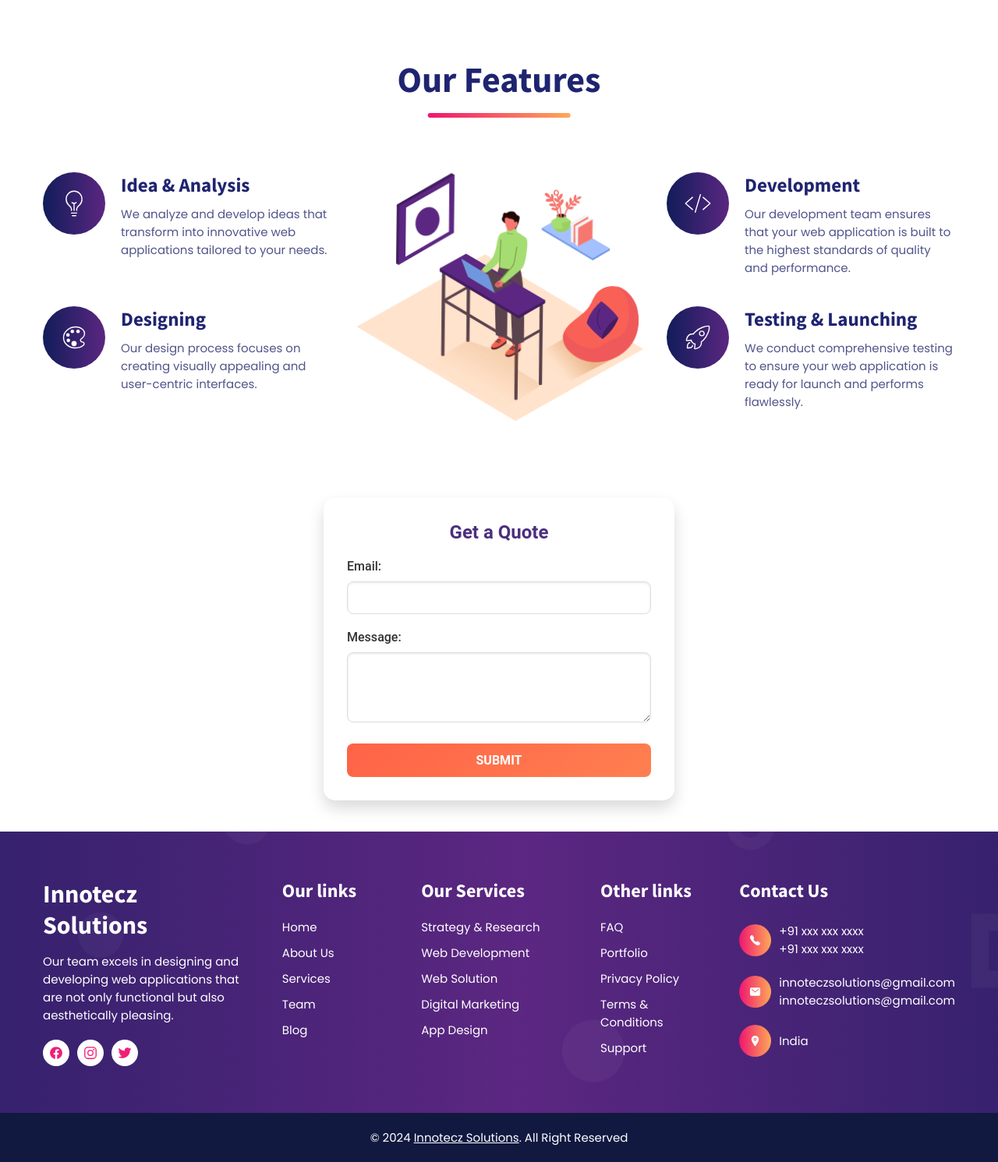
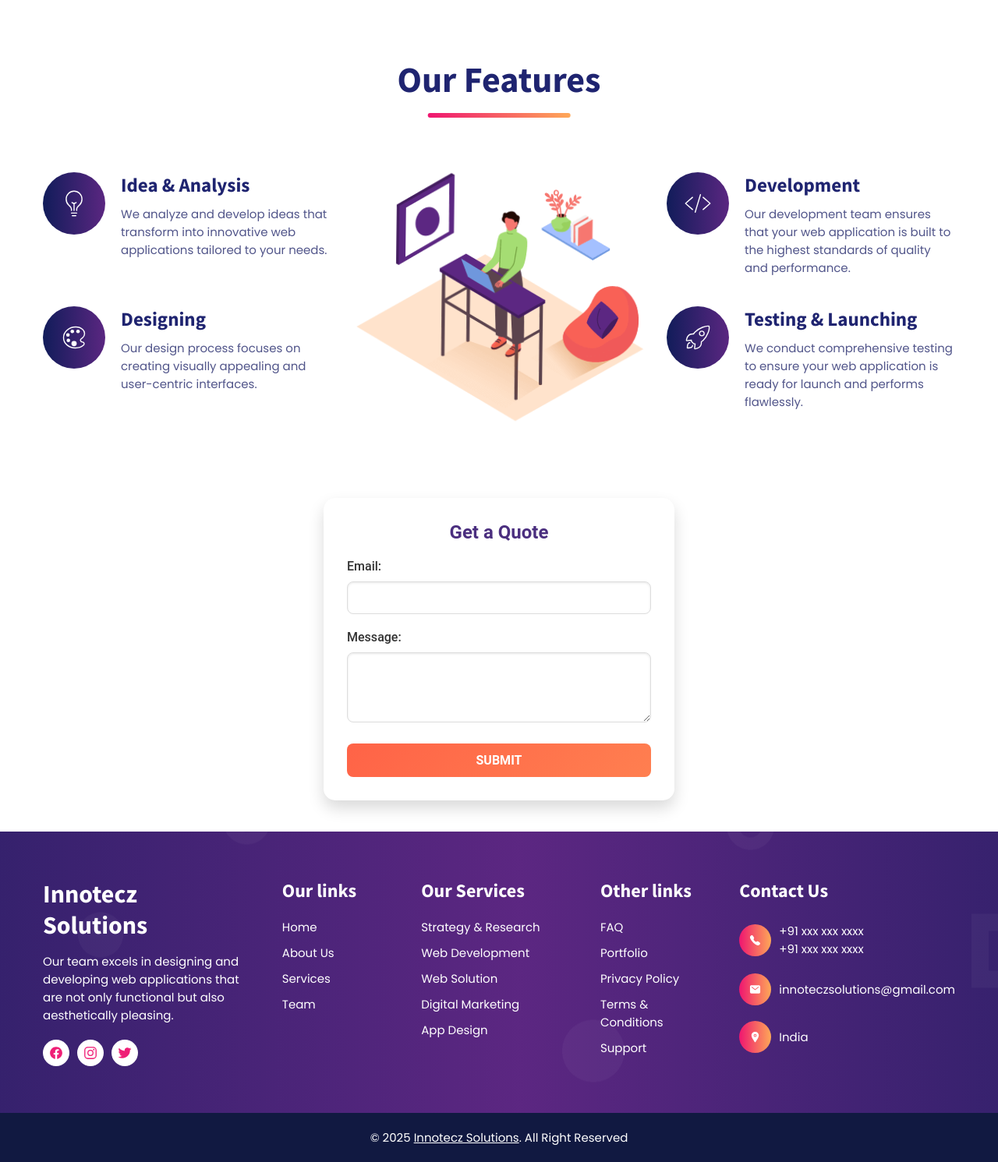
Before and after one commit to yashsharma8433/innoteczsolutions.tech, a Flask app: page / in a window 1280 px wide. Shown: the part 2040-3531 px from the top of the page at 78% size. Run offline with Flask 3, Linux system fonts and the light colour scheme.

Commit message:
Update index.html

```diff
--- a/templates/index.html
+++ b/templates/index.html
@@ -165,7 +165,7 @@
             <h2 class="h2 section-title underline">Why Choose Innotecz Solutions</h2>
 
             <p class="about-text">
-              At Innotechz, we specialize in creating innovative web applications that meet the highest standards of quality and usability. Our team is dedicated to providing solutions that drive success.
+              At Innotecz, we specialize in creating innovative web applications that meet the highest standards of quality and usability. Our team is dedicated to providing solutions that drive success.
             </p>
 
             <p class="about-text">
@@ -674,9 +674,9 @@
             <a href="#" class="footer-link">Team</a>
           </li>
 
-          <li>
+<!--           <li>
             <a href="#" class="footer-link">Blog</a>
-          </li>
+          </li> -->
 
         </ul>
 
@@ -762,8 +762,8 @@
             </div>
 
             <div>
-              <a href="mailto:Innotecz Solutionssolutions@gmail.com" class="footer-item-link">innoteczsolutions@gmail.com</a>
-              <a href="mailto:Innotecz Solutionssolutions@gmail.com" class="footer-item-link">innoteczsolutions@gmail.com</a>
+              <a href="mailto:innoteczsolutions@gmail.com" class="footer-item-link">innoteczsolutions@gmail.com</a>
+<!--               <a href="mailto:Innotecz Solutionssolutions@gmail.com" class="footer-item-link">innoteczsolutions@gmail.com</a> -->
             </div>
 
           </li>
@@ -787,7 +787,7 @@
 
     <div class="footer-bottom">
       <p class="copyright">
-        &copy; 2024 <a href="#" class="copyright-link">Innotecz Solutions</a>. All Right Reserved
+        &copy; 2025 <a href="#" class="copyright-link">Innotecz Solutions</a>. All Right Reserved
       </p>
     </div>
 
```
